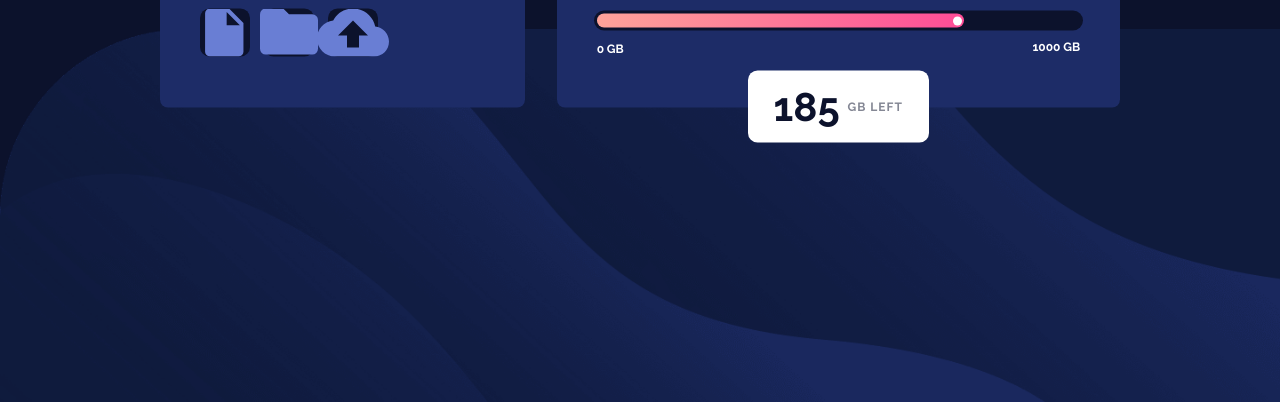
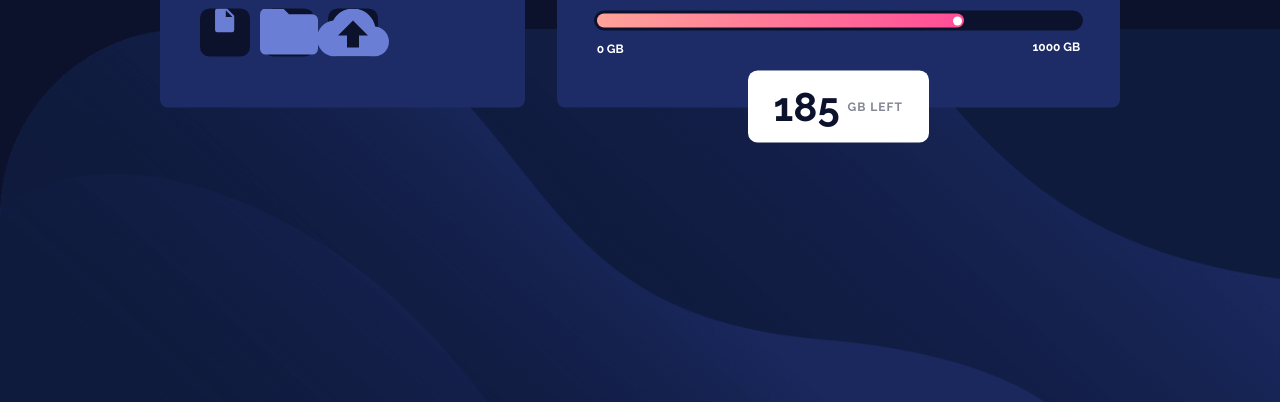
Before and after one commit to BerylBucket/fylo, a plain HTML site: page index.html in a window 1280 px wide. Shown: the part 398-800 px from the top of the page. Drawn offline with Linux system fonts and the light colour scheme.

Commit message:
Update index.html

```diff
--- a/index.html
+++ b/index.html
@@ -12,7 +12,7 @@
 <div class="card1">
   <img src="./assets/logo.svg" alt="Fylo logo"/>
   <div class="btns">
-    <a><img src="./assets/icon-document.svg" /></a>
+    <a><svg xmlns="http://www.w3.org/2000/svg" width="20" height="24"><path fill="#697ED4" d="M12.028 0H2.436A2.387 2.387 0 00.049 2.398L.037 21.583a2.387 2.387 0 002.387 2.398h14.4a2.397 2.397 0 002.398-2.398V7.194L12.028 0zM10.83 8.393V1.8l6.595 6.594h-6.595z"/></svg></a>
     <a><img src="./assets/icon-folder.svg" /></a>
     <a><img src="./assets/icon-upload.svg" /></a>
   </div>
```
